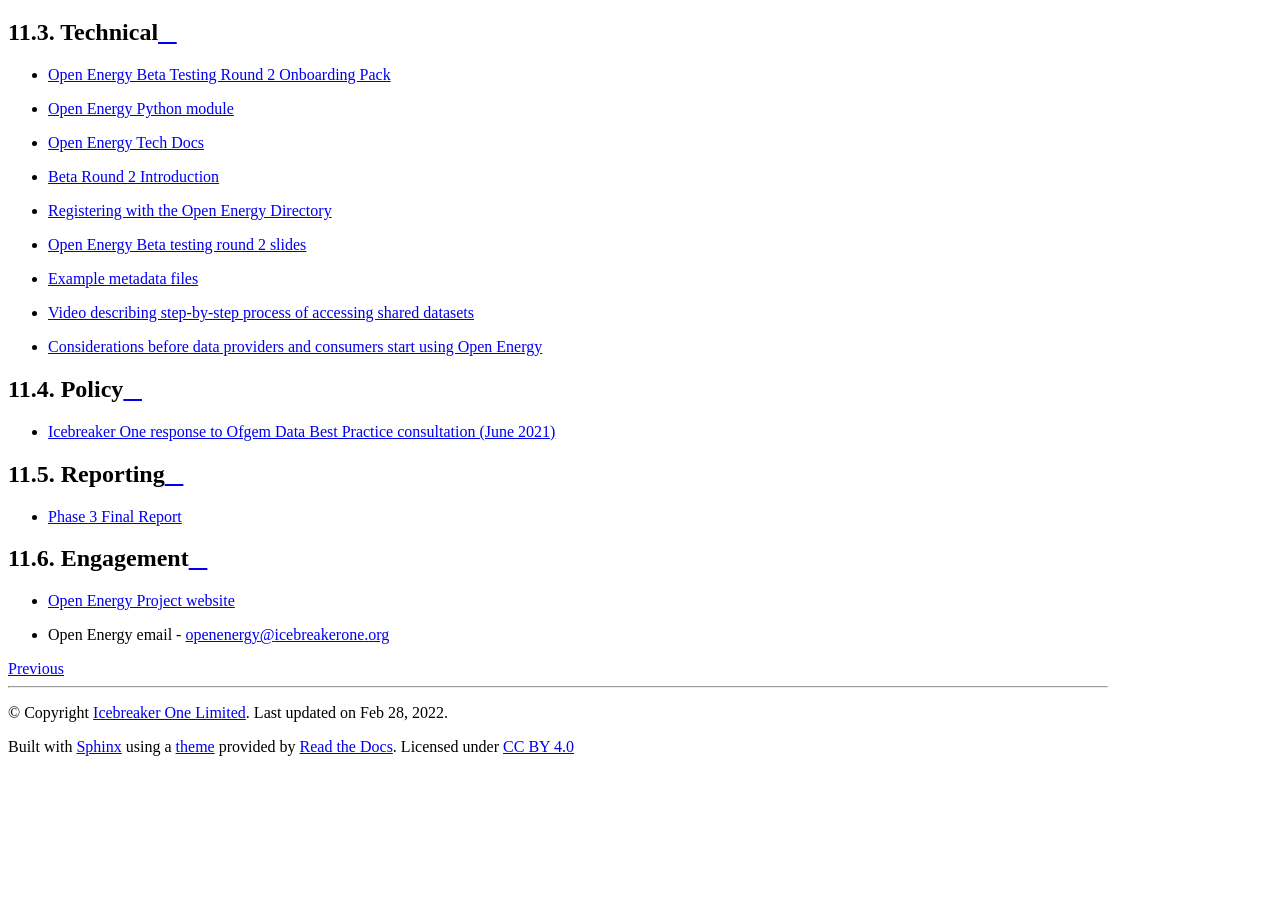
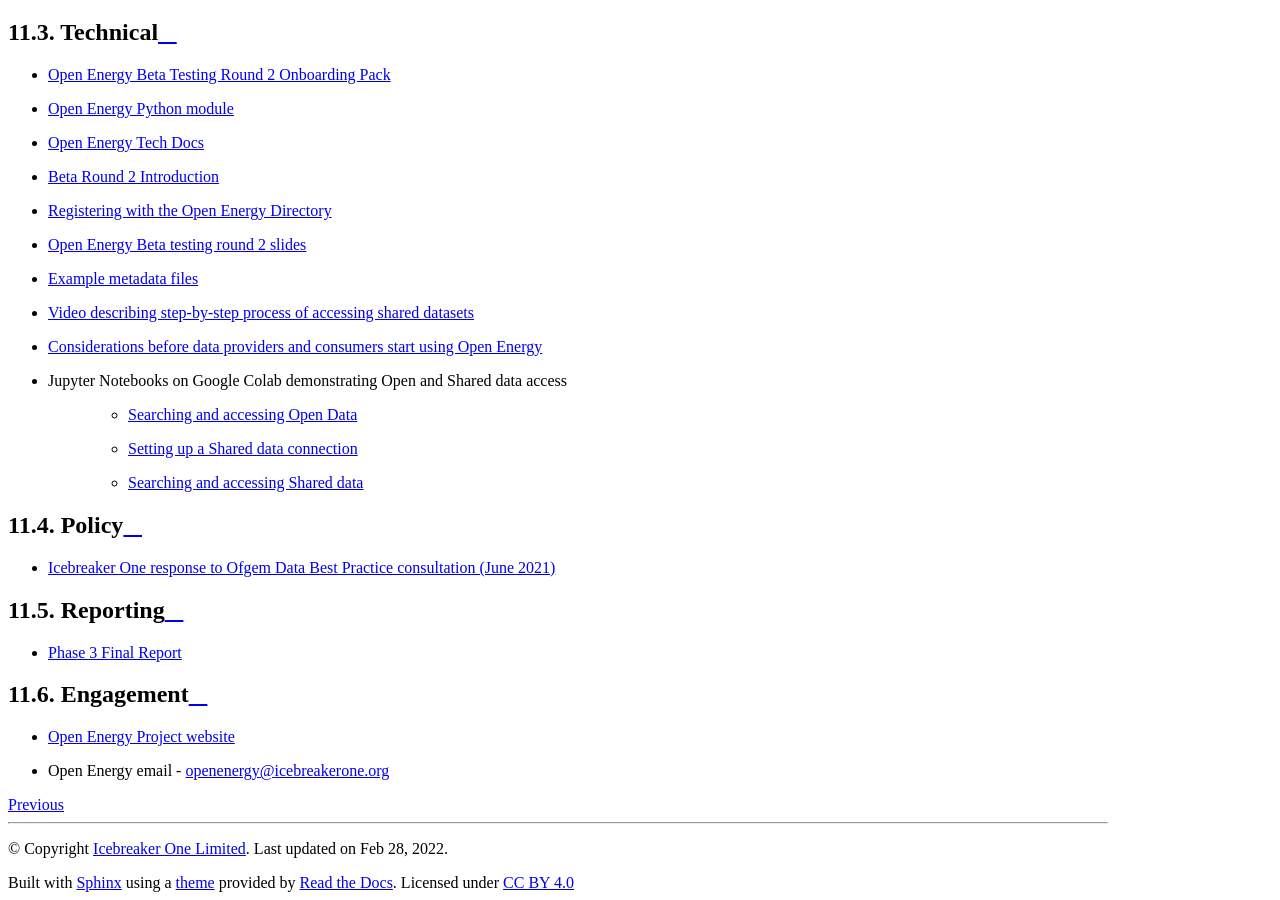
Before and after one commit to icebreakerone/open-energy-technical-docs, a Sphinx documentation site: the page built from docs/additional_material.rst, in a window 1280 px wide and 900 px high, scrolled down 919 px. Built offline with Sphinx 7.4.7 and the Read the Docs theme 2.0.0, drawn with Linux system fonts in a browser that asks for light colours; the version number could not be read and is left out; before the commit the page ends 1683 px from its top, so only the background shows below that.

Commit message:
Add link to example Jupyter Notebooks on Google Colab

```diff
--- a/docs/additional_material.rst
+++ b/docs/additional_material.rst
@@ -29,6 +29,12 @@
 * `Video describing step-by-step process of accessing shared datasets <https://www.youtube.com/watch?v=CMI2UVdIxFw>`_
 * `Considerations before data providers and consumers start using Open Energy <https://docs.google.com/document/u/0/d/1NJPmMHvORjDF2awE7iz8SDFaPpFAqqWN15RXz6VD_vE/edit>`_
 
+* Jupyter Notebooks on Google Colab demonstrating Open and Shared data access
+	* `Searching and accessing Open Data <https://colab.research.google.com/github/icebreakerone/open-energy-python-infrastructure/blob/main/examples/jupyter/open_dataset_retrieval.ipynb>`_
+	* `Setting up a Shared data connection <https://colab.research.google.com/github/icebreakerone/open-energy-python-infrastructure/blob/main/examples/jupyter/setting_up_a_shared_data_connection.ipynb>`_
+	* `Searching and accessing Shared data <https://colab.research.google.com/github/icebreakerone/open-energy-python-infrastructure/blob/main/examples/jupyter/shared_dataset_retrieval.ipynb>`_
+
+
 Policy
 ######
 
```
